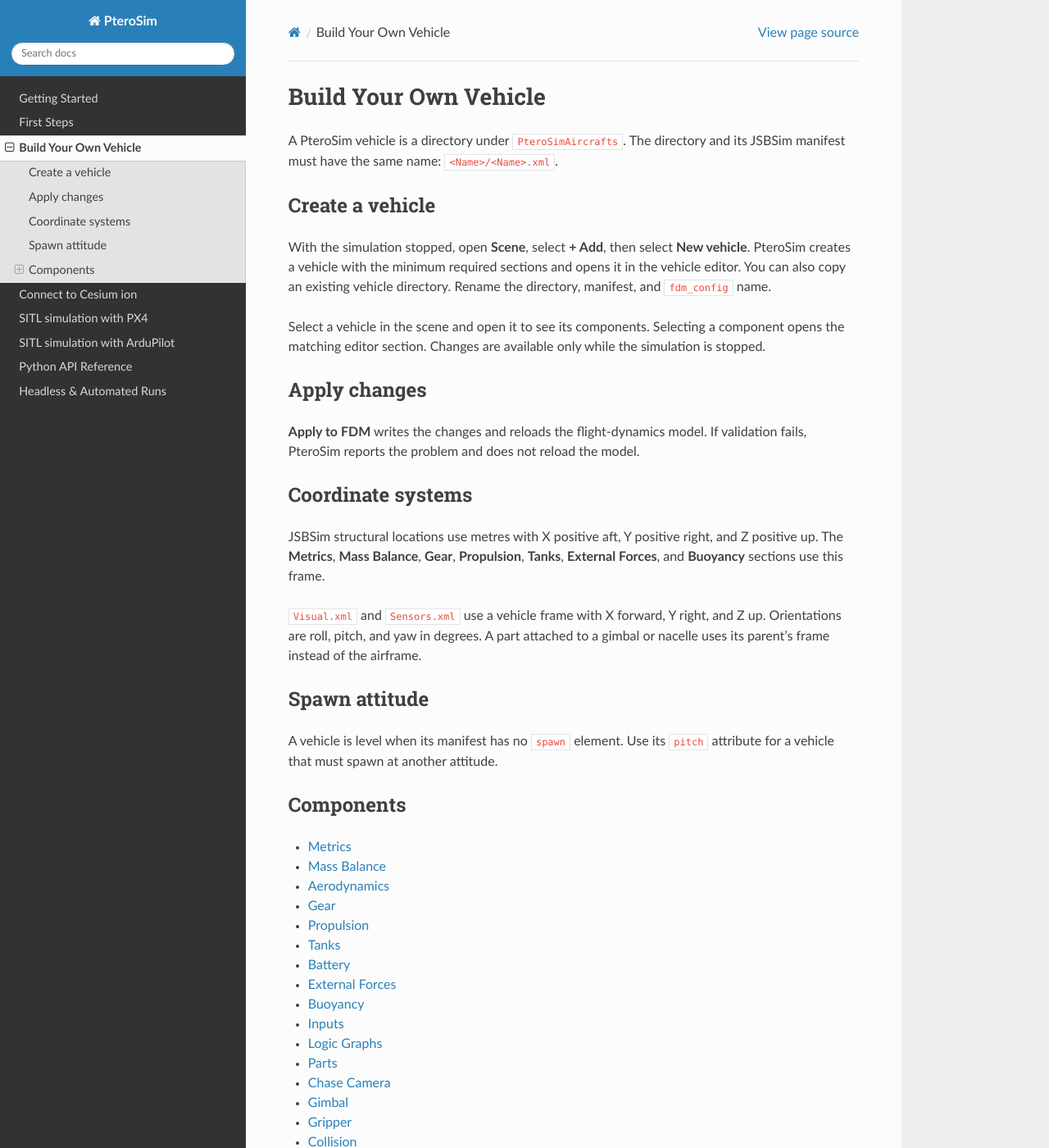
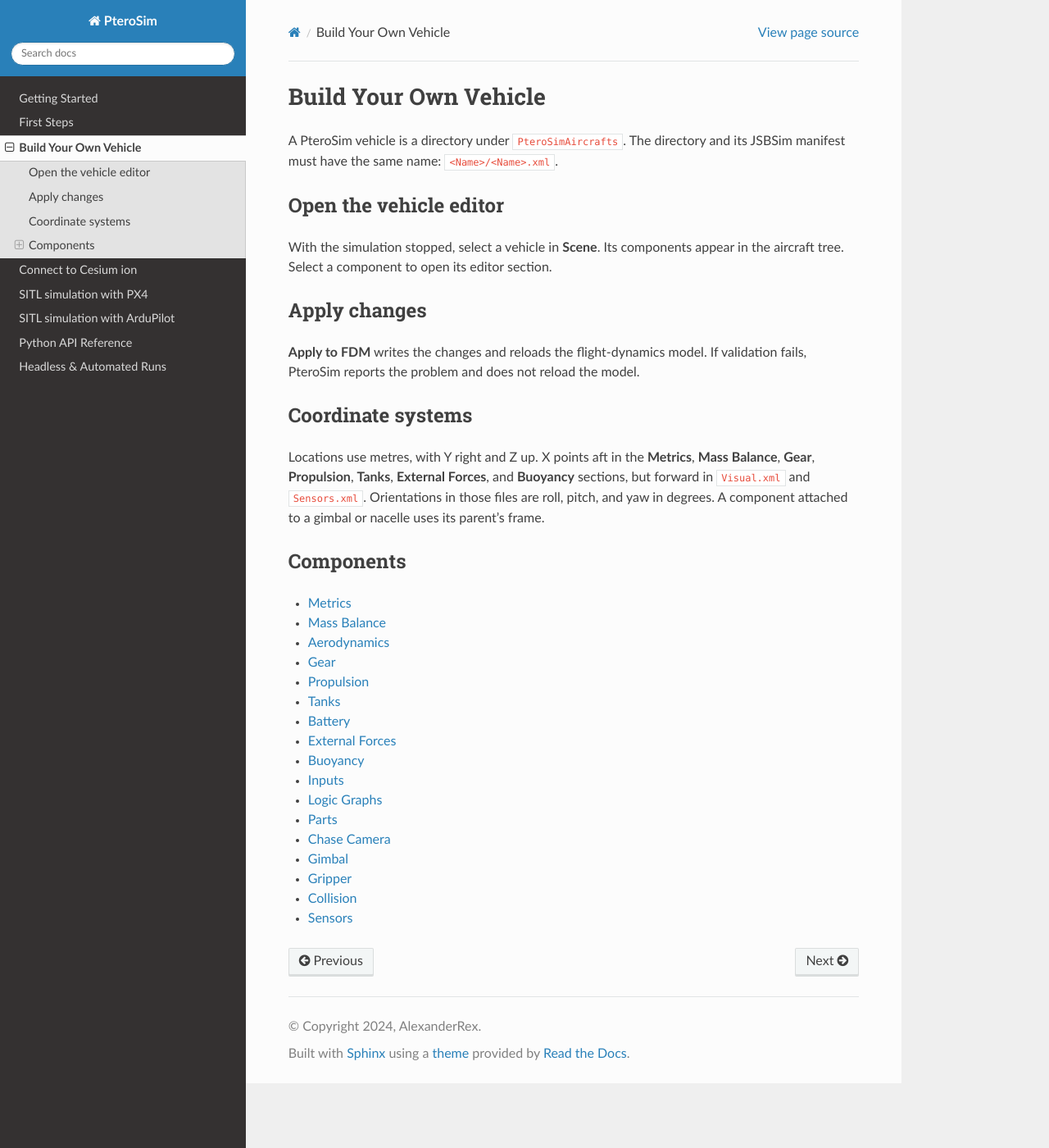
Before and after one commit to AlexanderRex/PteroSimDocs, a Sphinx documentation site: the page built from docs/source/editor/index.rst, in a window 1280 px wide and 1400 px high. Shown: the whole window at 82% size. Built offline with Sphinx 7.4.7 and the Read the Docs theme 3.1.0, drawn with Linux system fonts in a browser that asks for light colours.

Commit message:
Refine vehicle editor overview

```diff
--- a/docs/source/editor/index.rst
+++ b/docs/source/editor/index.rst
@@ -4,17 +4,11 @@
 A PteroSim vehicle is a directory under ``PteroSimAircrafts``. The directory
 and its JSBSim manifest must have the same name: ``<Name>/<Name>.xml``.
 
-Create a vehicle
-----------------
+Open the vehicle editor
+-----------------------
 
-With the simulation stopped, open **Scene**, select **+ Add**, then select
-**New vehicle**. PteroSim creates a vehicle with the minimum required sections
-and opens it in the vehicle editor. You can also copy an existing vehicle
-directory. Rename the directory, manifest, and ``fdm_config`` name.
-
-Select a vehicle in the scene and open it to see its components. Selecting a
-component opens the matching editor section. Changes are available only while
-the simulation is stopped.
+With the simulation stopped, select a vehicle in **Scene**. Its components
+appear in the aircraft tree. Select a component to open its editor section.
 
 Apply changes
 -------------
@@ -25,19 +19,11 @@
 Coordinate systems
 ------------------
 
-JSBSim structural locations use metres with X positive aft, Y positive right,
-and Z positive up. The **Metrics**, **Mass Balance**, **Gear**, **Propulsion**,
-**Tanks**, **External Forces**, and **Buoyancy** sections use this frame.
-
-``Visual.xml`` and ``Sensors.xml`` use a vehicle frame with X forward, Y right,
-and Z up. Orientations are roll, pitch, and yaw in degrees. A part attached to
-a gimbal or nacelle uses its parent's frame instead of the airframe.
-
-Spawn attitude
---------------
-
-A vehicle is level when its manifest has no ``spawn`` element. Use its
-``pitch`` attribute for a vehicle that must spawn at another attitude.
+Locations use metres, with Y right and Z up. X points aft in the **Metrics**,
+**Mass Balance**, **Gear**, **Propulsion**, **Tanks**, **External Forces**, and
+**Buoyancy** sections, but forward in ``Visual.xml`` and ``Sensors.xml``.
+Orientations in those files are roll, pitch, and yaw in degrees. A component
+attached to a gimbal or nacelle uses its parent's frame.
 
 Components
 ----------
```
